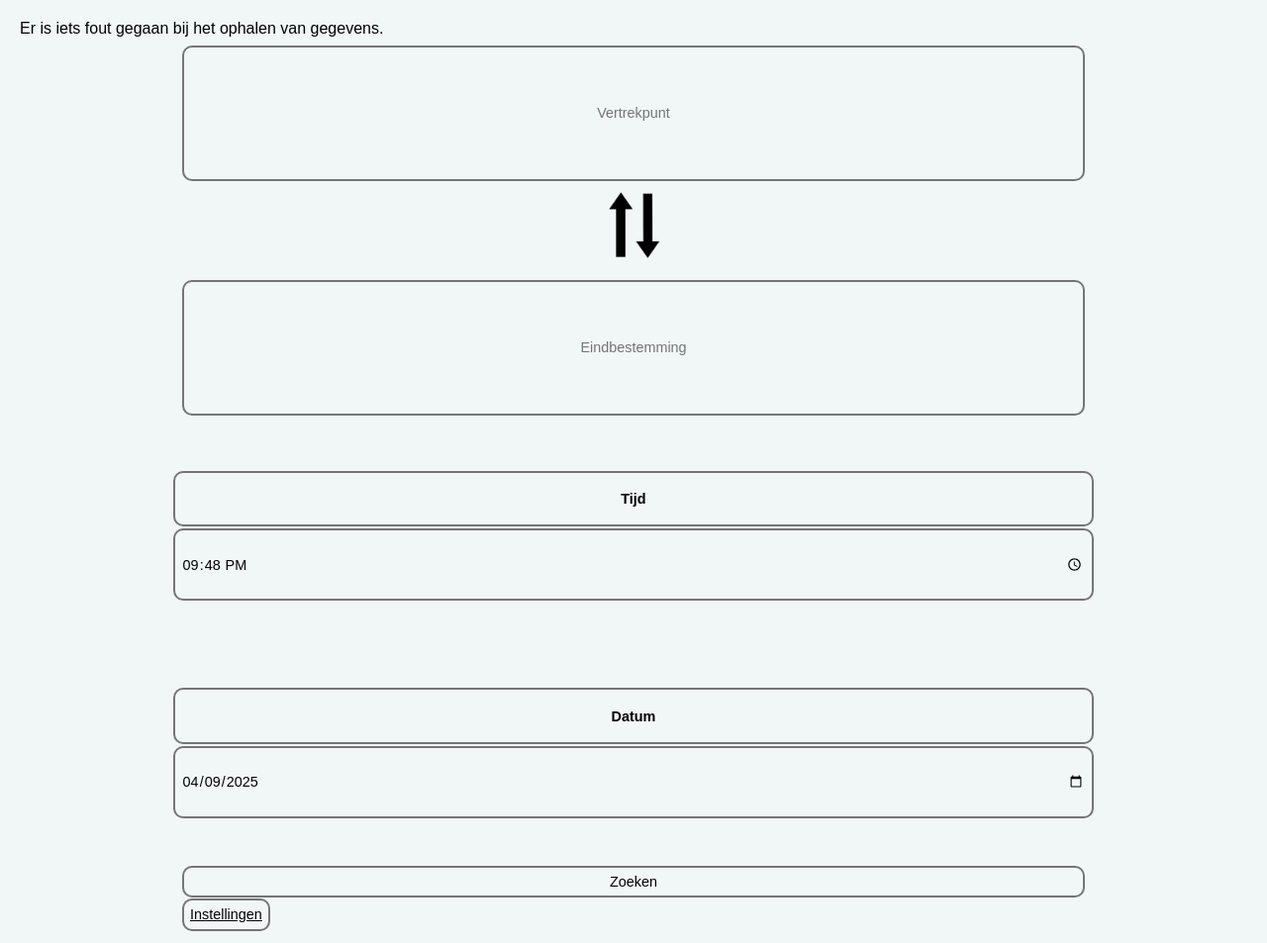
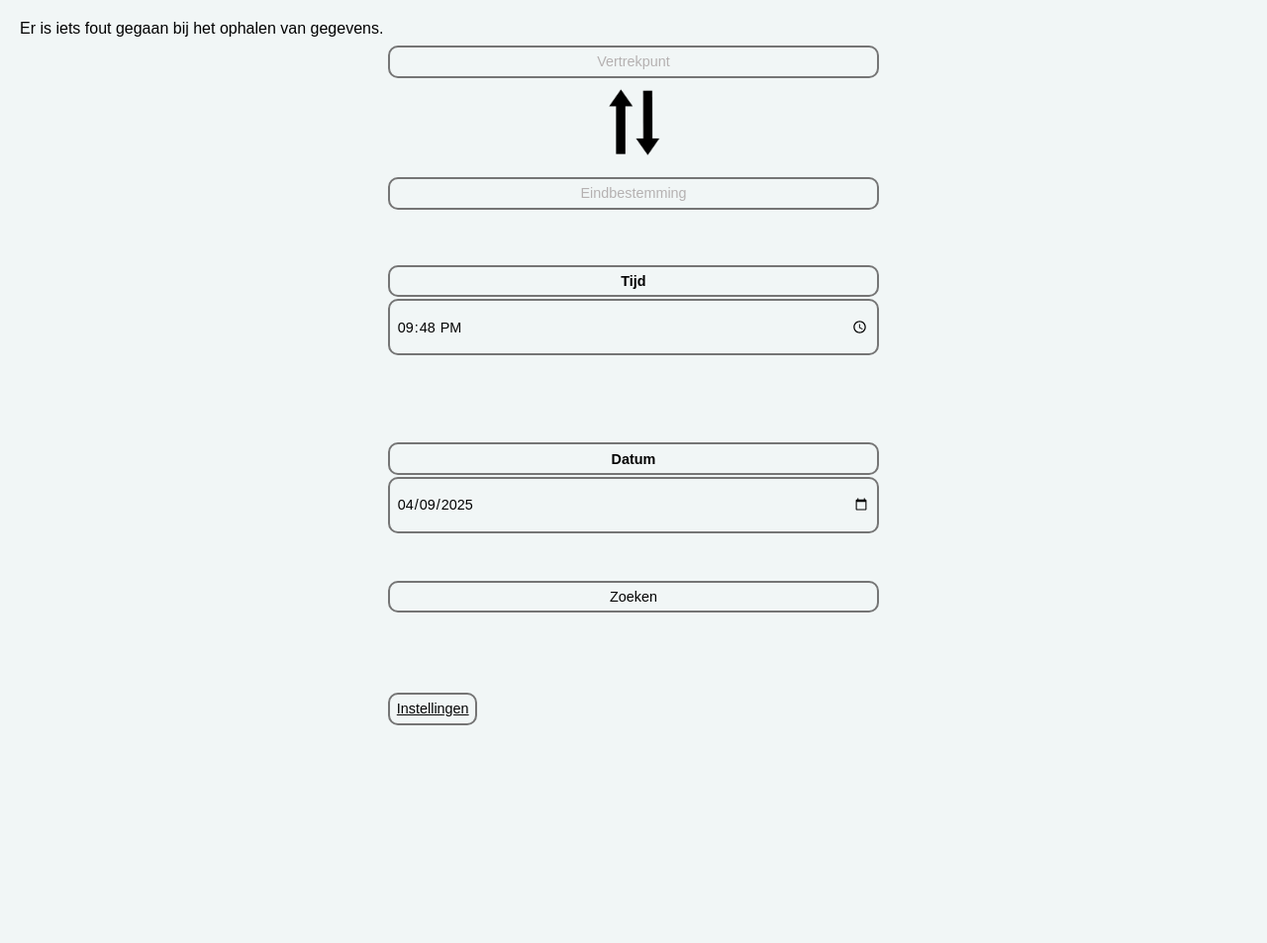
Before and after one commit to jeff9912/CLE3_TEAM11, a PHP site: page / in a window 1280 px wide. Shown: the whole page at 99% size. After the commit the page ends 733 px from the top, so only its background shows below. Run offline with PHP 8.4, Linux system fonts and the light colour scheme.

Commit message:
settings en instellingen

```diff
--- a/css/settings.css
+++ b/css/settings.css
@@ -27,9 +27,10 @@
     --text-color: #020202;
     --primary-color: #006cdc;
     --border-color: #757575;
-    --input-bg-color: #757575;
-    --placeholder-color:#757575;
+    --input-bg-color: #aeabab;
+    --placeholder-color: #b5b1b1;
     --header-color: #f1f6f6;
+
 
 
 
@@ -390,7 +430,8 @@
 /* Form elements */
 .route, .time, select, button, textarea, .test-class,
 #startpunt, #eindpunt, #label-time, #label-datum, #tijd, #datum, .zoeken button, settings-button, a,
-header, div.optie, #nextButton, #prevButton, #tripCounter, .next-transfer-block, .route-header,header.header-overview
+ div.optie, #nextButton, #prevButton, #tripCounter, .next-transfer-block, div.richting, h3
+    , section#transfer
 
  {
 
--- a/css/style.css
+++ b/css/style.css
@@ -28,8 +28,8 @@
     display: flex;
     justify-content: center;
     align-items: center;
-    min-height: 15vh;
-    min-width: 70vw;
+    min-width: 478.41px;
+    max-width:478.41px;
     border-style: solid;
     text-decoration: none;
     text-align: center;
@@ -55,8 +55,8 @@
 }
 
 label#label-time, label#label-datum {
-    min-width: 70vw;
-    min-height: 5vh;
+    min-width: 478.41px;
+    max-width:478.41px;
     margin-bottom: 2px;
     display: flex;
     text-align: center;
@@ -73,8 +73,8 @@
 
 
 #tijd, #datum {
-    min-width: 70vw;
-    min-height: 7vh;
+    min-width: 478.41px;
+    max-width:478.41px;
     margin-top: 0px;
 }
 
@@ -111,6 +111,12 @@
     align-items: center;
 }
 
-.a-button{
-    margin-top: 50vh;
+section.a-button{
+    margin-top: 10vh;
+
 }
+
+a.a-button {
+    min-width: 478.41px;
+    max-width:478.41px;
+}
--- a/index.html
+++ b/index.html
@@ -55,8 +55,8 @@
             <section class="center_container zoeken">
                 <button type="submit" name="submit" value="submit">Zoeken</button> <!-- submit voor de post -->
             </section>
-            <section>
-                <a href="settings.html">Instellingen</a>
+            <section class="a-button">
+                <a class="a-button" href="settings.html">Instellingen</a>
             </section>
 
 
--- a/routeDetails.html
+++ b/routeDetails.html
@@ -5,6 +5,7 @@
     <meta name="viewport" content="width=device-width, initial-scale=1.0">
     <title>NS Reisplanner</title>
     <link rel="stylesheet" href="css/routeOverview.css">
+    <link rel="stylesheet" href="css/settings.css">
     <script type="text/javascript" src="scripts/settings.js" defer></script>
     <script type="text/javascript" src="scripts/routeDetails.js" defer></script>
     <script type="text/javascript" src="scripts/location.js" defer></script>
@@ -19,7 +20,7 @@
             <p> <span class="arrow"></span> <span class="route-destination"></span></p>
         </div>
         <div class="trein-nummer">
-            <p></p>
+            <p class="info-train"></p>
         </div>
     </div>
     <div class="volgende">
```
Also changed, not shown: other parts of css/settings.css (+65 -26 lines), css/routeOverview.css (+17 -6 lines).
